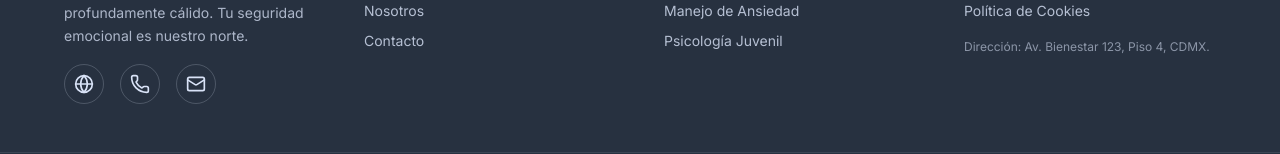
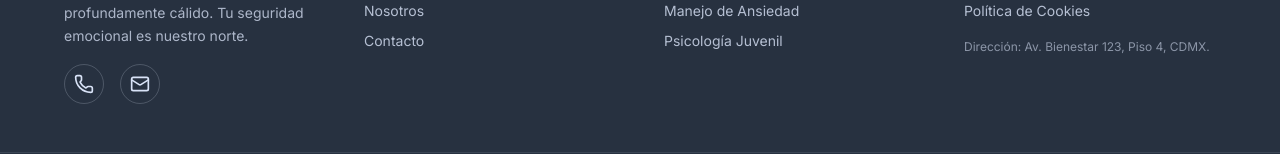
Before and after one commit to JU4NH3RR3R4/CORAL, a React (Vite) app: page / in a window 1280 px wide. Shown: the part 2533-2687 px from the top of the page. Built offline with nearby package versions, Linux system fonts and the light colour scheme; no server answers.

Commit message:
eliminar enlace sitio web footer

```diff
--- a/src/components/Footer.tsx
+++ b/src/components/Footer.tsx
@@ -20,15 +20,7 @@ export default function Footer({ setCurrentTab }: FooterProps) {
             Dedicados a tu salud mental con un enfoque humanista, empático y profundamente cálido. Tu seguridad emocional es nuestro norte.
           </p>
           <div className="flex gap-4">
-            <a
-              href="https://www.coralpsicologia.com"
-              target="_blank"
-              rel="noopener noreferrer"
-              className="w-10 h-10 rounded-full border border-coral-container/20 flex items-center justify-center hover:bg-coral-light hover:text-white transition-all cursor-pointer"
-              title="Sitio Web"
-            >
-              <Globe className="w-5 h-5 text-coral-highest" />
-            </a>
+
             <a
               href="tel:+525512345678"
               className="w-10 h-10 rounded-full border border-coral-container/20 flex items-center justify-center hover:bg-coral-light hover:text-white transition-all cursor-pointer"
```
